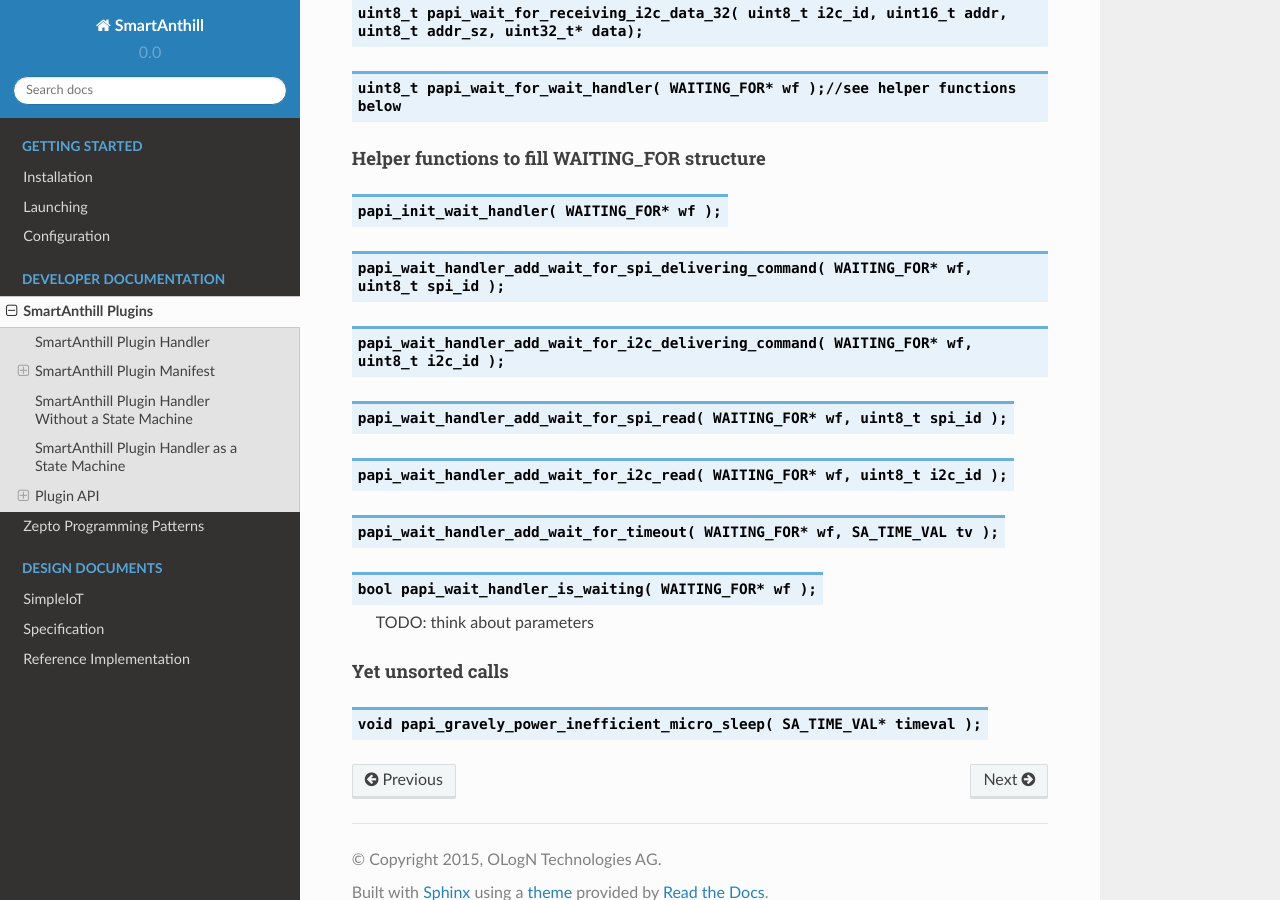
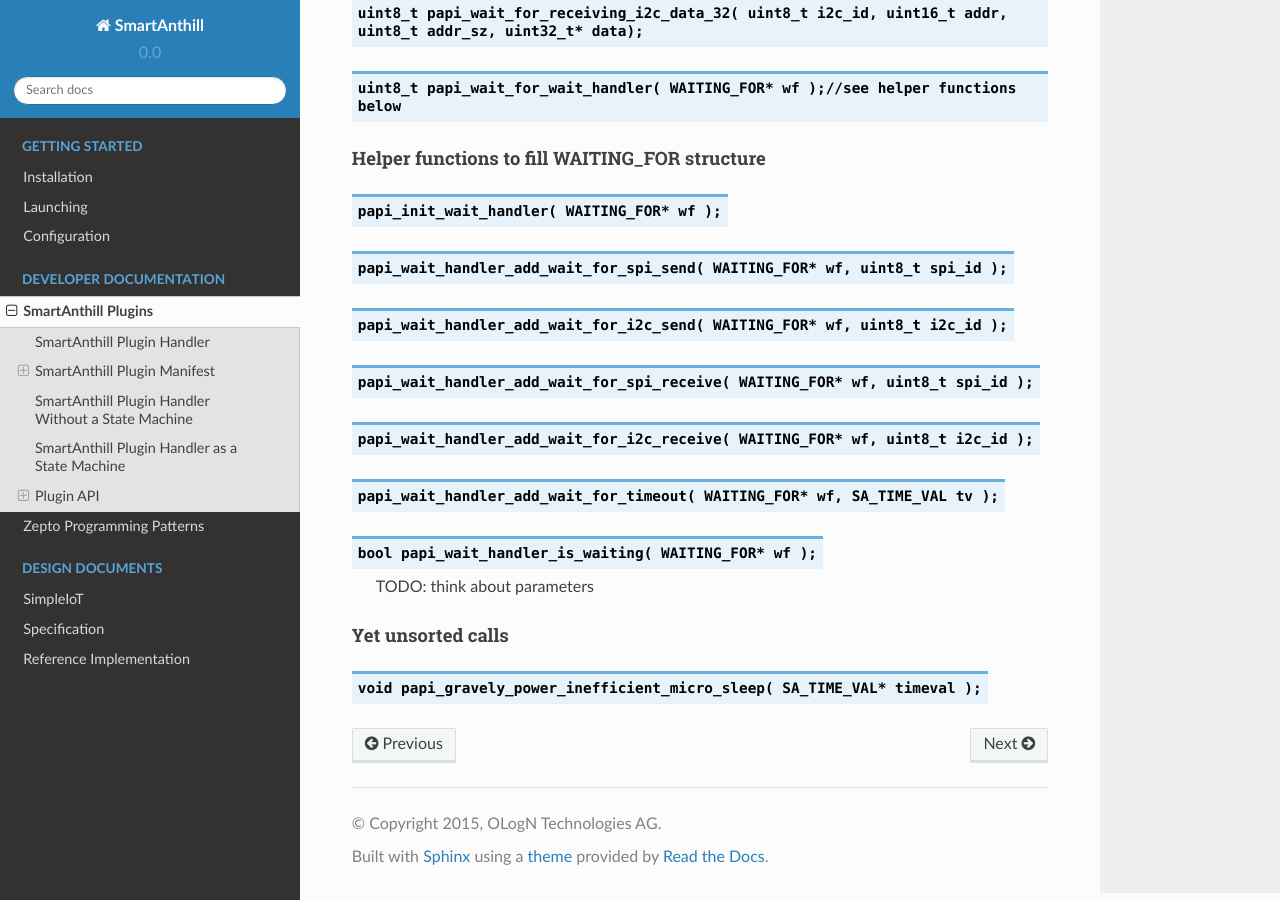
Before and after one commit to smartanthill/smartanthill2_0, a Sphinx documentation site: the page built from docs/design-documents/smartanthill-plugins.rst, in a window 1280 px wide and 900 px high, scrolled down 11732 px. Built offline with Sphinx 7.4.7 and the Read the Docs theme 2.0.0, drawn with Linux system fonts in a browser that asks for light colours.

Commit message:
Plugins v0.4.1: more consistent function naming

```diff
--- a/docs/design-documents/smartanthill-plugins.rst
+++ b/docs/design-documents/smartanthill-plugins.rst
@@ -480,10 +480,10 @@ Helper functions to fill WAITING_FOR structure
 ''''''''''''''''''''''''''''''''''''''''''''''
 
 .. function:: papi_init_wait_handler( WAITING_FOR* wf );
-.. function:: papi_wait_handler_add_wait_for_spi_delivering_command( WAITING_FOR* wf, uint8_t spi_id );
-.. function:: papi_wait_handler_add_wait_for_i2c_delivering_command( WAITING_FOR* wf, uint8_t i2c_id );
-.. function:: papi_wait_handler_add_wait_for_spi_read( WAITING_FOR* wf, uint8_t spi_id );
-.. function:: papi_wait_handler_add_wait_for_i2c_read( WAITING_FOR* wf, uint8_t i2c_id );
+.. function:: papi_wait_handler_add_wait_for_spi_send( WAITING_FOR* wf, uint8_t spi_id );
+.. function:: papi_wait_handler_add_wait_for_i2c_send( WAITING_FOR* wf, uint8_t i2c_id );
+.. function:: papi_wait_handler_add_wait_for_spi_receive( WAITING_FOR* wf, uint8_t spi_id );
+.. function:: papi_wait_handler_add_wait_for_i2c_receive( WAITING_FOR* wf, uint8_t i2c_id );
 .. function:: papi_wait_handler_add_wait_for_timeout( WAITING_FOR* wf, SA_TIME_VAL tv );
 
 .. function:: bool papi_wait_handler_is_waiting( WAITING_FOR* wf );
```
Also changed, not shown: other parts of docs/design-documents/smartanthill-plugins.rst (+1 -1 lines).
